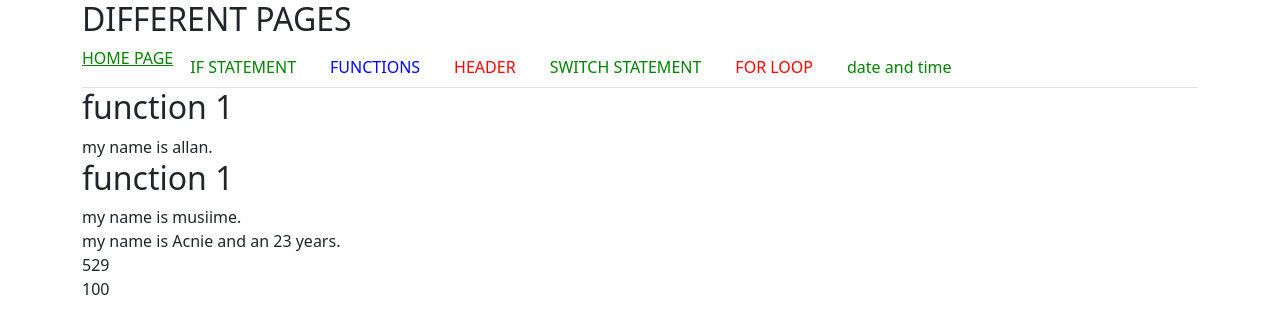
After one commit to allan889/first_app, a PHP site: page /functions.php in a window 1280 px wide. The commit adds this page. Shown: the top 334 px of the page. Run offline with PHP 8.4, Linux system fonts and the light colour scheme.

Commit message:
done chapter two

```diff
--- /dev/null
+++ b/functions.php
@@ -0,0 +1,37 @@
+<?php
+$title ="function";
+include "include/headerall.php";?>
+
+
+<?php
+echo"<h2>function 1</h2>";
+function allan(){
+    echo "my name is allan.<br>";
+}
+allan();
+
+echo"<h2>function 1</h2>";
+
+function allan1($name){
+    echo "my name is $name.<br>";
+}
+
+allan1("musiime");
+
+function allan2($name, $age){
+    echo "my name is $name and an $age years.<br>";
+}
+
+allan2("Acnie",23);
+
+function allan3($age){
+
+    return  $age*$age;
+}
+
+echo allan3(23)."<br>";
+echo allan3(10);
+?>
+</body>
+
+</html>
--- /dev/null
+++ b/include/headerall.php
@@ -0,0 +1,29 @@
+<!DOCTYPE html>
+<html lang="en">
+<html>
+
+<head>
+    <meta charset="UTF-8">
+    <meta name="viewport" content="width=device-width, initial-scale=1.0">
+    <meta http-equiv="X-UA-compatible" content="ie=edge">
+    <!-- CSS only -->
+<link href="https://cdn.jsdelivr.net/npm/bootstrap@5.2.0-beta1/dist/css/bootstrap.min.css" rel="stylesheet" integrity="sha384-0evHe/X+R7YkIZDRvuzKMRqM+OrBnVFBL6DOitfPri4tjfHxaWutUpFmBp4vmVor" crossorigin="anonymous">
+<title>
+        <?php
+        echo "$title";
+        ?>
+    </title>
+</head>
+
+<body>
+    <div class="container">
+    <h2>DIFFERENT PAGES</h2>
+    <ul class="nav nav-tabs">
+    <li class="nav-item"><a style="color:green ;" href="index.php">HOME PAGE</a></li>
+        <li class="nav-item"><a class="nav-link" style="color:green ;" href="if.php">IF STATEMENT</a></li>
+        <li class="nav-item"><a class="nav-link" style="color:blue ;" href="functions.php">FUNCTIONS</a></li>
+        <li class="nav-item"><a class="nav-link" style="color:red ;" href="header.php">HEADER</a></li>
+        <li class="nav-item"><a class="nav-link" style="color:green ;" href="switchstatement.php">SWITCH STATEMENT</a></li>
+        <li class="nav-item"><a class="nav-link" style="color:red ;" href="forloop.php">FOR LOOP</a></li>
+        <li class="nav-item"><a class="nav-link" style="color:green ;" href="dateandtime.php">date and time</a></li>
+    </ul>
```
Also changed, not shown: dateandtime.php (added, +15 -0 lines), footer.php (added, +10 -0 lines), forloop.php (added, +17 -0 lines), header.php (added, +13 -0 lines), if.php (added, +26 -0 lines), index.php (+16 -2 lines), switchstatement.php (added, +28 -0 lines).
